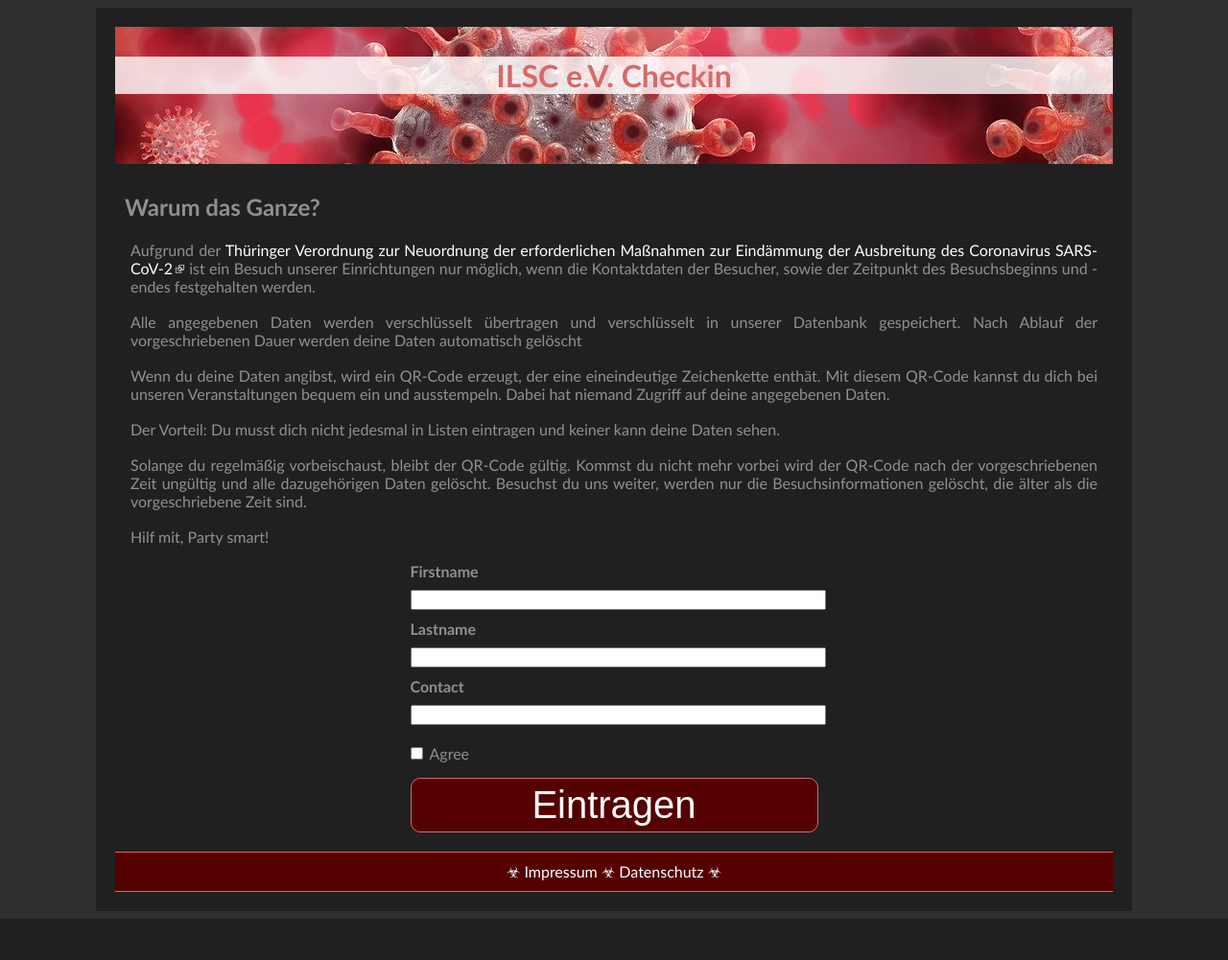
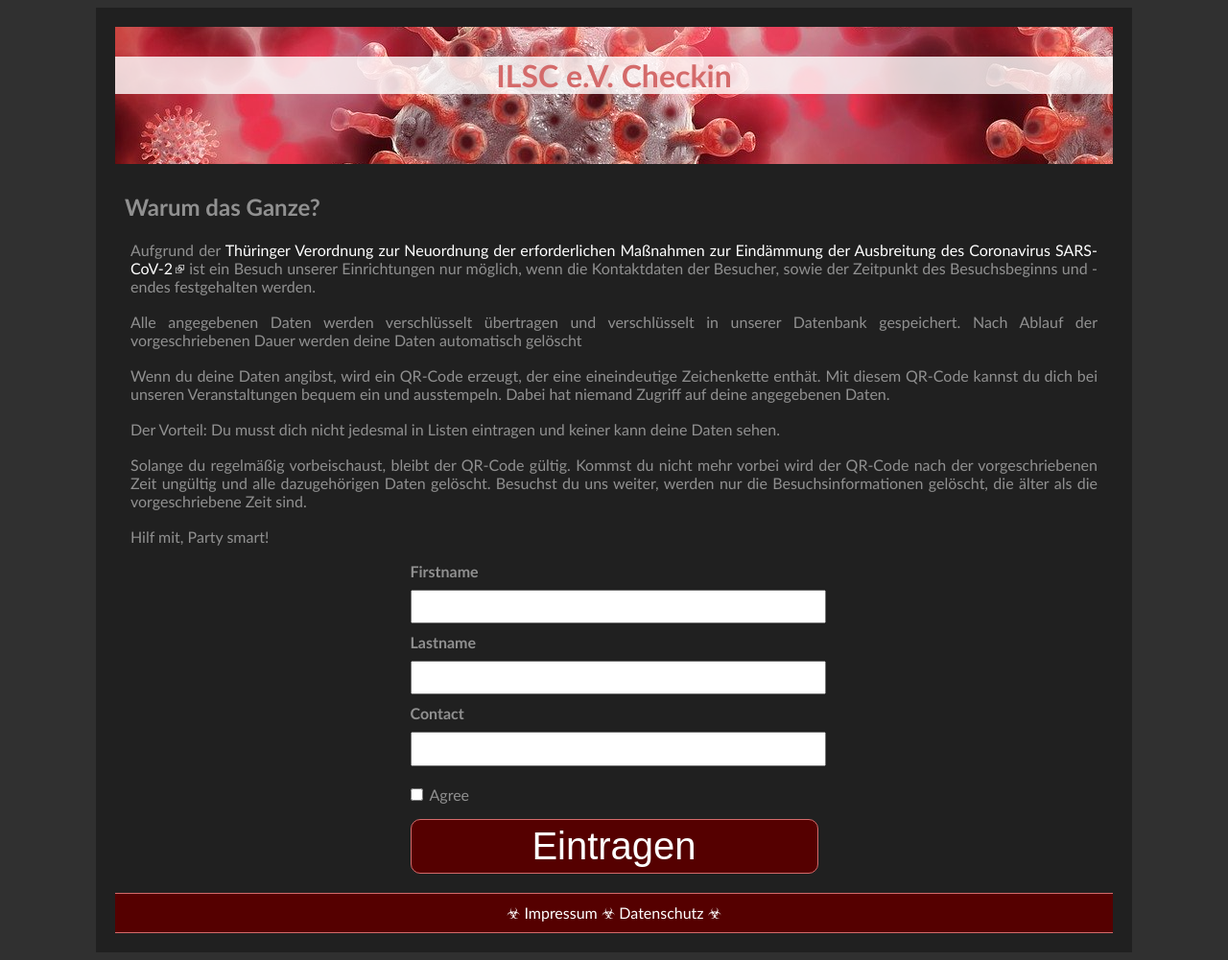
Before and after one commit to Input-BDF/SARS_CoV_2_Contact_Registration, a Flask app: template src/templates/mainform.html in a window 1280 px wide. Shown: the whole page at 96% size. Before the commit the page ends 958 px from the top, so only its background shows below. Run offline with Flask 2, Linux system fonts and the light colour scheme; the template is opened without the code that fills it, so the values that code supplies are empty, except form fields; tables that the repository leaves empty hold one stand-in row (values such as "Sample post"); form fields are guessed from the names that the template uses; parts of the project's set-up code (start-up, migrations or seed data) failed here and were passed over.

Commit message:
Update main.css
Increase input height

```diff
--- a/src/static/css/main.css
+++ b/src/static/css/main.css
@@ -199,3 +199,7 @@ form#regform{
 #regform>label{
 	font-weight:bold;
 }
+
+#regform input[type=text]{
+	height:22pt;
+}
```
